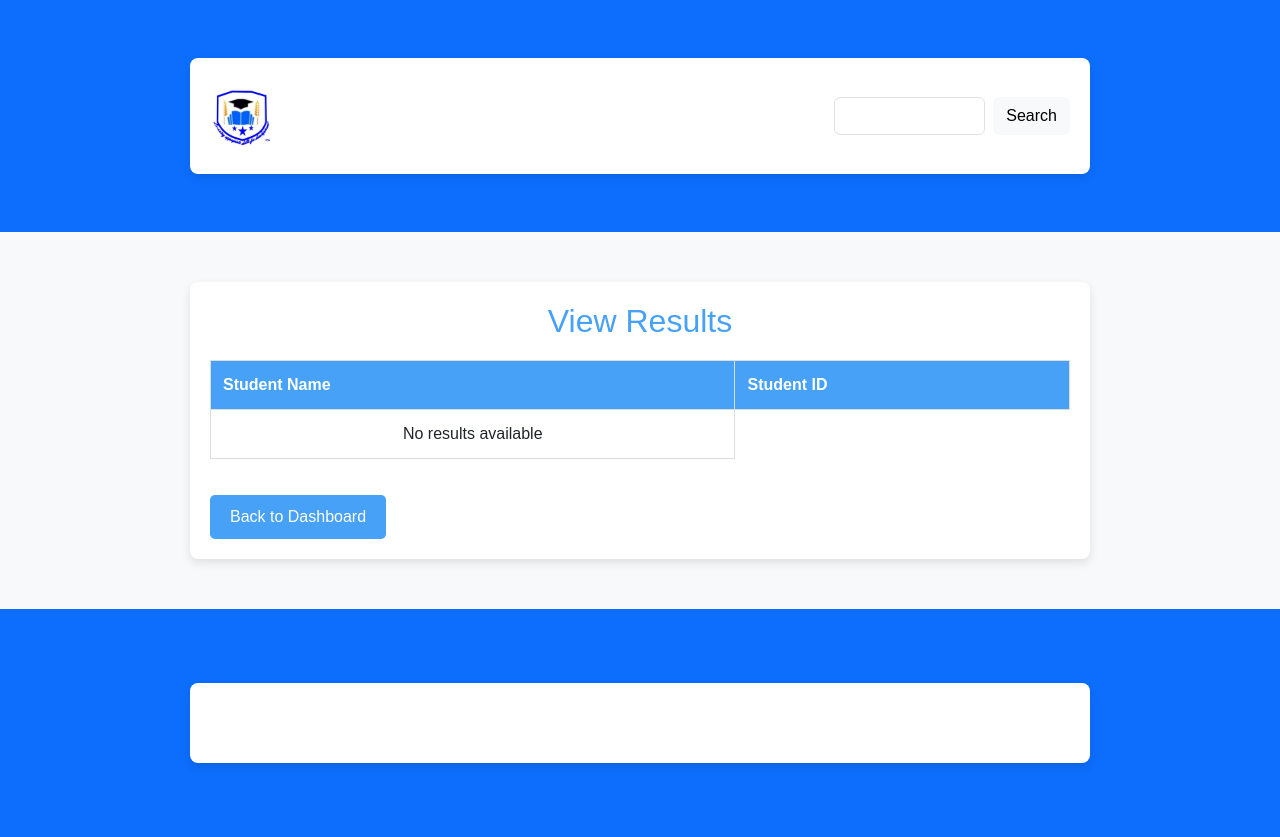
After one commit to Isaacronoh/WETVC--online-application, a Django app: page /staff/view-results/ in a window 1280 px wide. The commit adds this page. Run offline with Django 5.2, Linux system fonts and the light colour scheme.

Commit message:
staff login

```diff
--- a/onlineapp/models.py
+++ b/onlineapp/models.py
@@ -33,14 +33,12 @@ class Card1(models.Model):
     def __str__(self):
         return self.tittle1
 
-
 class Card2(models.Model):
     tittle2 = models.CharField(max_length=50)
     description2 = models.CharField(max_length=250)
 
     def __str__(self):
         return self.tittle2
-
 
 class Card3(models.Model):
     tittle3 = models.CharField(max_length=50)
@@ -86,8 +84,6 @@ class Course(models.Model):
     def __str__(self):
         return self.course_name
 
-
-# staff registration model.
 
 class Staff(models.Model):
     user = models.OneToOneField(User, on_delete=models.CASCADE)
--- a/onlineapp/templates/home.html
+++ b/onlineapp/templates/home.html
@@ -66,7 +66,7 @@
 <nav class="navbar navbar-expand-lg navbar-dark bg-primary">
     <div class="container">
         <!-- Logo on the Left -->
-        <a class="navbar-brand d-flex align-items-center" href="#">
+        <a class="navbar-brand d-flex align-items-center" href="{% url 'home' %}">
             <img src="{% static 'images/logo.png' %}" alt="Logo" width="60" height="60"
                  class="d-inline-block align-text-top me-2">
             <span class="fw-bold brand-heading">Wajir East TVC</span>
--- a/onlineapp/templates/layout.html
+++ b/onlineapp/templates/layout.html
@@ -32,8 +32,8 @@
                     <li class="nav-item"><a class="nav-link fs-5" href="{% url 'studentlogin' %}">Student Portal</a></li>
                     <li class="nav-item"><a class="nav-link fs-5" href="{% url 'stafflogin' %}">Staff Portal</a></li>
                 </ul>
-                <form class="d-flex ms-3" role="search">
-                    <input class="form-control me-2" type="search" aria-label="Search">
+                <form class="d-flex ms-3" role="search" method="get" action="/search/">
+                    <input class="form-control me-2" type="search" aria-label="Search" name="search">
                     <button class="btn btn-light" type="submit">Search</button>
                 </form>
             </div>
@@ -43,6 +43,7 @@
     {% block content %}
 
     {% endblock %}
+
 
     <!-- Footer -->
     <footer class="bg-primary text-white py-4">
--- /dev/null
+++ b/onlineapp/templates/staff_view_results.html
@@ -0,0 +1,100 @@
+{% extends 'layout.html' %}
+
+{% block content %}
+<!DOCTYPE html>
+<html lang="en">
+<head>
+    <meta charset="UTF-8">
+    <meta name="viewport" content="width=device-width, initial-scale=1.0">
+    <title>View Results</title>
+    <style>
+        .container {
+            max-width: 900px;
+            margin: 50px auto;
+            background-color: white;
+            border-radius: 8px;
+            box-shadow: 0px 4px 10px rgba(0, 0, 0, 0.1);
+            padding: 20px;
+            font-family: Arial, sans-serif;
+        }
+
+        .table {
+            width: 100%;
+            border-collapse: collapse;
+            margin-top: 20px;
+        }
+
+        .table th,
+        .table td {
+            text-align: left;
+            padding: 12px;
+            border: 1px solid #ddd;
+        }
+
+        .table th {
+            background-color: rgb(70, 161, 247);
+            color: white;
+        }
+
+        .table tbody tr:nth-child(even) {
+            background-color: #f9f9f9;
+        }
+
+        .title {
+            text-align: center;
+            margin-bottom: 20px;
+            color: rgb(70, 161, 247);
+        }
+
+        .btn-back {
+            display: inline-block;
+            margin-top: 20px;
+            padding: 10px 20px;
+            background-color: rgb(70, 161, 247);
+            color: white;
+            text-decoration: none;
+            border-radius: 5px;
+            text-align: center;
+        }
+
+        .btn-back:hover {
+            background-color: rgb(50, 130, 220);
+        }
+    </style>
+</head>
+<body>
+    <div class="container">
+        <h2 class="title">View Results</h2>
+        <table class="table">
+            <thead>
+                <tr>
+                    <th>Student Name</th>
+                    <th>Student ID</th>
+                    {% for subject in subjects %}
+                        <th>{{ subject }}</th>
+                    {% endfor %}
+                </tr>
+            </thead>
+            <tbody>
+                {% if results %}
+                    {% for result in results %}
+                    <tr>
+                        <td>{{ result.student_name }}</td>
+                        <td>{{ result.student_id }}</td>
+                        {% for score in result.scores %}
+                            <td>{{ score }}</td>
+                        {% endfor %}
+                    </tr>
+                    {% endfor %}
+                {% else %}
+                    <tr>
+                        <td colspan="{{ 2|add:subjects|length }}" style="text-align: center;">No results available</td>
+                    </tr>
+                {% endif %}
+            </tbody>
+        </table>
+        <a href="{% url 'staffdashboard' %}" class="btn-back">Back to Dashboard</a>
+    </div>
+</body>
+</html>
+{% endblock %}
--- a/onlineapp/templates/stafflogin.html
+++ b/onlineapp/templates/stafflogin.html
@@ -23,7 +23,7 @@
                             Staff Login
                             <img src="{% static 'images/t1.png' %}" alt="Teacher Icon" class="ms-2" style="width: 40px; height: 40px;">
                         </h2>
-                        <form action="{% url 'staffdashboard' %}" method="post">
+                        <form action="{% url 'stafflogin' %}" method="post">
                             {% csrf_token %}
                             <!-- Username Input -->
                             <div class="mb-3">
--- a/onlineapp/urls.py
+++ b/onlineapp/urls.py
@@ -6,7 +6,6 @@ urlpatterns = [
     path('onlineapplication/', views.apply, name='apply'),
     path('about/', views.about_us, name='about_us' ),
     path('stafflogin/', views.stafflogin, name='stafflogin'),
-    path('studentlogin/', views.studentlogin, name='studentlogin'),
     path('courses/', views.courses, name='courses'),
     path('applications/', views.application_list, name='application_list'),
     path('search/', views.search, name='search'),
@@ -17,10 +16,13 @@ urlpatterns = [
     path('dashboard/', views.student_dashboard, name='student_dashboard'),
     path('staffdashboard/', views.staffdashboard, name='staffdashboard'),
     path('finance/', views.finance, name='finance'),
-    path('finance/<int:finance_id>/', views.finance, name='finance'),
     path('staff/enter-results/', views.staff_enter_results, name='staff_enter_results'),
-    path('staff/edit-results/<int:result_id>/', views.staff_edit_results, name='staff_edit_results'),
+    path('staff/edit-results/', views.staff_edit_results, name='staff_edit_results'),
     path('student/view-results/', views.student_view_results, name='student_view_results'),
     path('edit/<int:pk>/', views.edit_application, name='edit_application'),
     path('delete/<int:pk>/', views.delete_application, name='delete_application'),
+    path('logout/', views.logout, name='logout'),
+    path('staff/personal-info/', views.staff_personal_info, name='staff_personal_info'),
+    path('staff/view-results/', views.staff_view_results, name='staff_view_results'),
+
 ]
--- a/onlineapp/views.py
+++ b/onlineapp/views.py
@@ -8,8 +8,9 @@ from rest_framework import viewsets
 from django.db.models import Q,Sum
 from django.contrib.auth.models import User
 from django.contrib.auth.hashers import make_password
+from django.contrib.auth.decorators import login_required
 # trial import
-from django.contrib.auth import authenticate, login
+from django.contrib.auth import authenticate, login, logout
 from .forms import ResultForm,ApplicationForm
 from django.http import HttpResponse
 
@@ -67,6 +68,18 @@ def about_us(request):
     return render(request, 'about_us.html')
 
 def stafflogin(request):
+    if request.method == 'POST':
+        username = request.POST.get('username')
+        password = request.POST.get('password')
+        user = authenticate(request, username=username, password=password)
+
+        if user is not None and hasattr(user, 'staff'):
+            login(request, user)
+            return redirect('staffdashboard')  # Redirect to the staff dashboard
+        else:
+            messages.error(request, "Invalid credentials or you are not a staff member.")
+            return render(request, 'stafflogin.html')
+
     return render(request, 'stafflogin.html')
 
 def studentlogin(request):
@@ -90,8 +103,18 @@ def dashboard(request):
         # Redirect to login page if the user is not authenticated
         return redirect('login')
 
+@login_required
 def staffdashboard(request):
-    return render(request, 'staffdashboard.html')
+    try:
+        staff = Staff.objects.get(user=request.user)
+    except Staff.DoesNotExist:
+        staff = None
+
+    context = {
+        'staff': staff,
+    }
+    return render(request, 'staffdashboard.html', context)
+
 
 
     #home
@@ -126,16 +149,12 @@ class ApplicationView(viewsets.ModelViewSet):
     queryset = Application.objects.all()
     serializer_class = ApplicationSerializer
 
-
-
 def search(request):
     query= request.GET.get('search')
     if query:
         courses = Course.objects.filter(Q(course_name__icontains=query) | Q(code__icontains = query))
         return render(request, 'search.html',{'courses' : courses})
     return render(request, 'courses.html')
-
-
 
 # register new student to login
 def studentregistration(request):
@@ -181,20 +200,17 @@ def staffregistration(request):
         username = request.POST.get('username')
         password = request.POST.get('password')
 
-        # Validate unique username
         if User.objects.filter(username=username).exists():
             messages.error(request, "Username already exists.")
             return render(request, 'staffregistration.html')
 
-        # Create new user
-        user = User.objects.create(
+        user = User.objects.create_user(
             username=username,
             first_name=first_name,
             last_name=last_name,
-            password=make_password(password)
+            password=password
         )
 
-        # Create Staff record
         Staff.objects.create(
             user=user,
             first_name=first_name,
@@ -206,6 +222,7 @@ def staffregistration(request):
         return redirect('stafflogin')
 
     return render(request, 'staffregistration.html')
+
 
 
 # login successfuly try
@@ -250,23 +267,25 @@ def finance(request):
 
 # academics section
 
+@login_required
 def staff_enter_results(request):
-    if not request.user.is_staff:
-        return redirect('studentlogin')  # Redirect to student dashboard if not staff
+    if not hasattr(request.user, 'staff'):
+        return redirect('stafflogin')
 
     if request.method == 'POST':
         form = ResultForm(request.POST)
         if form.is_valid():
             form.save()
-            return redirect('staff_dashboar')  # Redirect back after saving
+            return redirect('staffdashboard')
     else:
         form = ResultForm()
 
     return render(request, 'staff_enter_results.html', {'form': form})
 
+@login_required
 def staff_edit_results(request, result_id):
-    if not request.user.is_staff:
-        return redirect('staff_enter_results')
+    if not hasattr(request.user, 'staff'):
+        return redirect('stafflogin')
 
     result = get_object_or_404(Result, id=result_id)
 
@@ -274,11 +293,15 @@ def staff_edit_results(request, result_id):
         form = ResultForm(request.POST, instance=result)
         if form.is_valid():
             form.save()
-            return redirect('staff_edit_results')
+            return redirect('staffdashboard')
     else:
         form = ResultForm(instance=result)
 
     return render(request, 'staff_edit_results.html', {'form': form, 'result': result})
+
+def logout(request):
+
+    return redirect('home')
 
 def student_view_results(request):
     if not request.user.is_authenticated:
@@ -324,3 +347,17 @@ def delete_application(request, pk):
         application.delete()
         return redirect('application_list')  # Redirect to the list view after deletion
     return render(request, 'delete_application.html', {'application': application})
+
+def staff_personal_info(request):
+    return render(request, 'staff_personal_info.html')
+
+def staff_view_results(request):
+    return render(request, 'staff_view_results.html')
+
+def staff_view_results(request):
+
+    subjects = []
+    results = [
+
+    ]
+    return render(request, 'staff_view_results.html', {'subjects': subjects, 'results': results})
```
Also changed, not shown: onlineapp/templates/staffdashboard.html (+55 -39 lines), onlineapp/templates/student_dashboard.html (+7 -0 lines), onlineapp/templates/student_view_results.html (+5 -3 lines).
